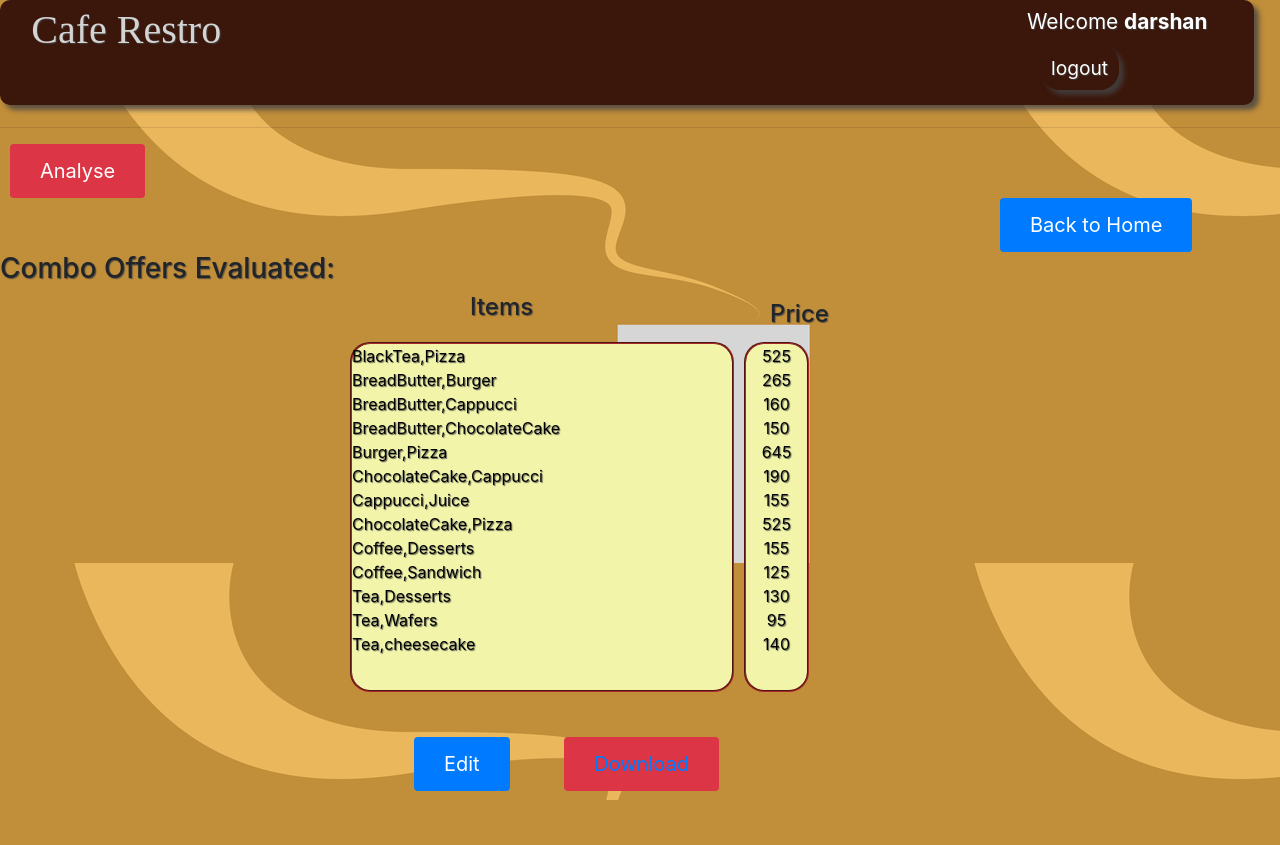
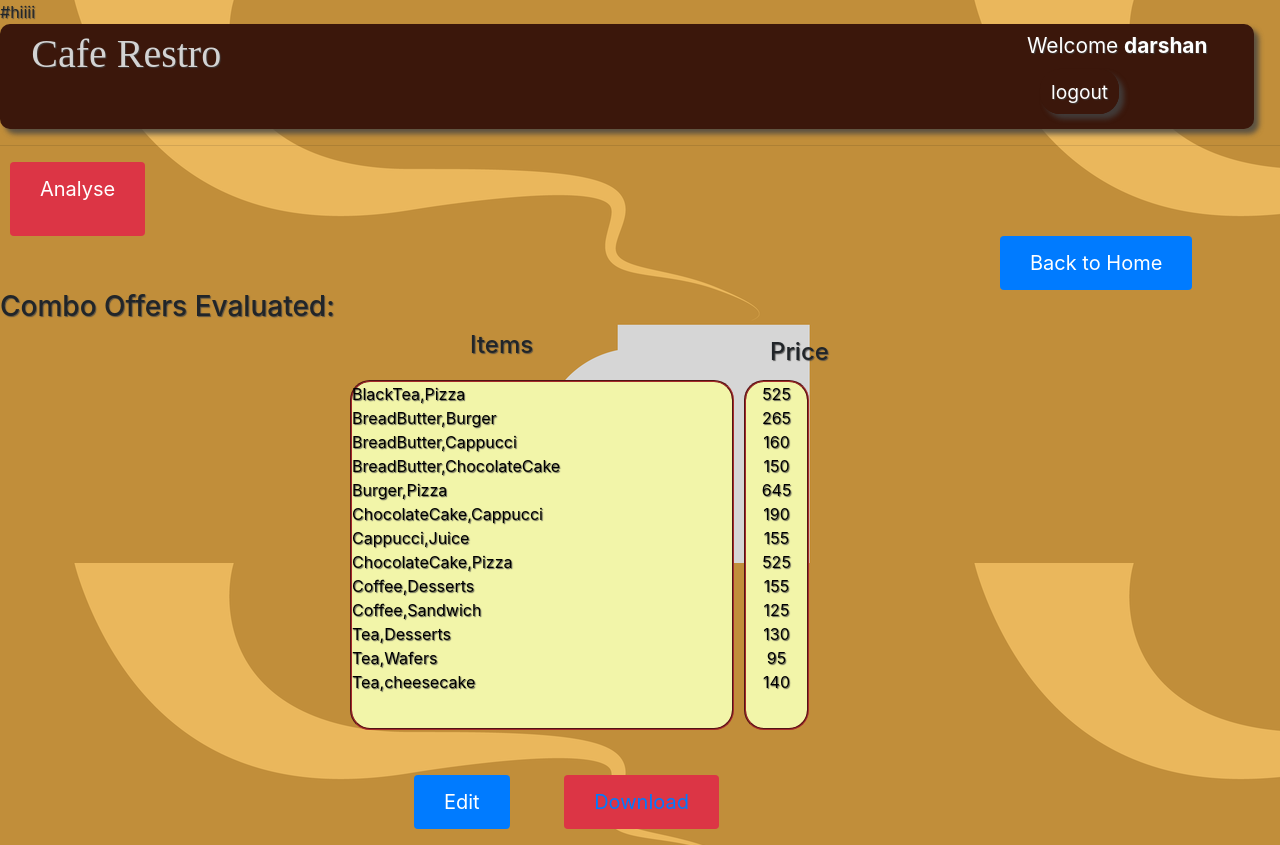
Before and after one commit to dhruvil-mody/Combo-Offer-Maker, a PHP site: page /1.php in a window 1280 px wide; the page is wider, and only the part inside the window is pictured. Before the commit the page ends 800 px from the top of that part, so only its background shows below. Run offline with PHP 8.4, Linux system fonts and the light colour scheme; a user stored in the database is signed in.

Commit message:
Update 1.php

```diff
--- a/1.php
+++ b/1.php
@@ -6,7 +6,7 @@
 		$_SESSION['msg'] = "You must log in first";
 		header('location: login1.php');
 	}
-?>
+?>#hiiii
 <!DOCTYPE html>
 <html>
 <head>
```
